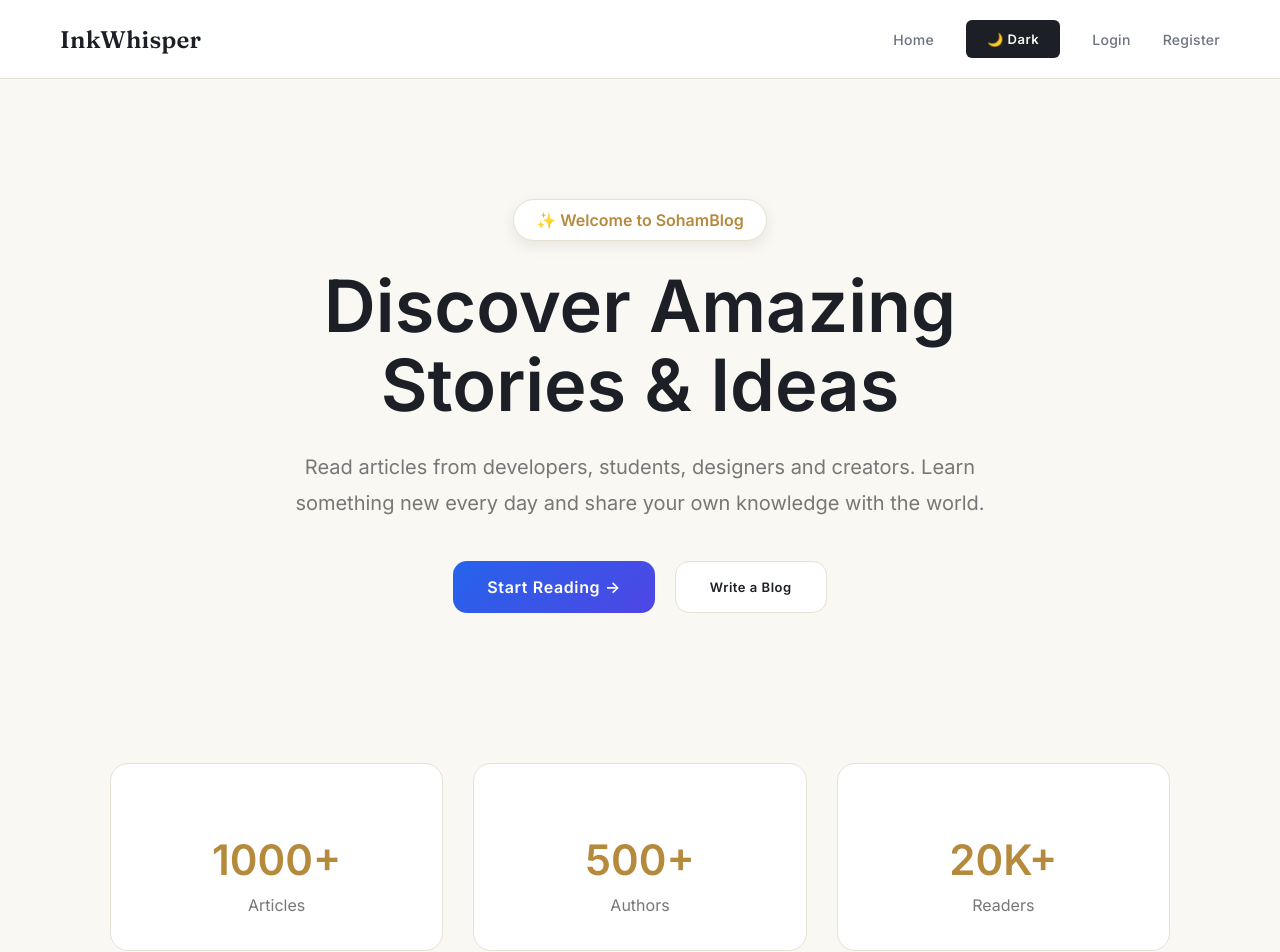
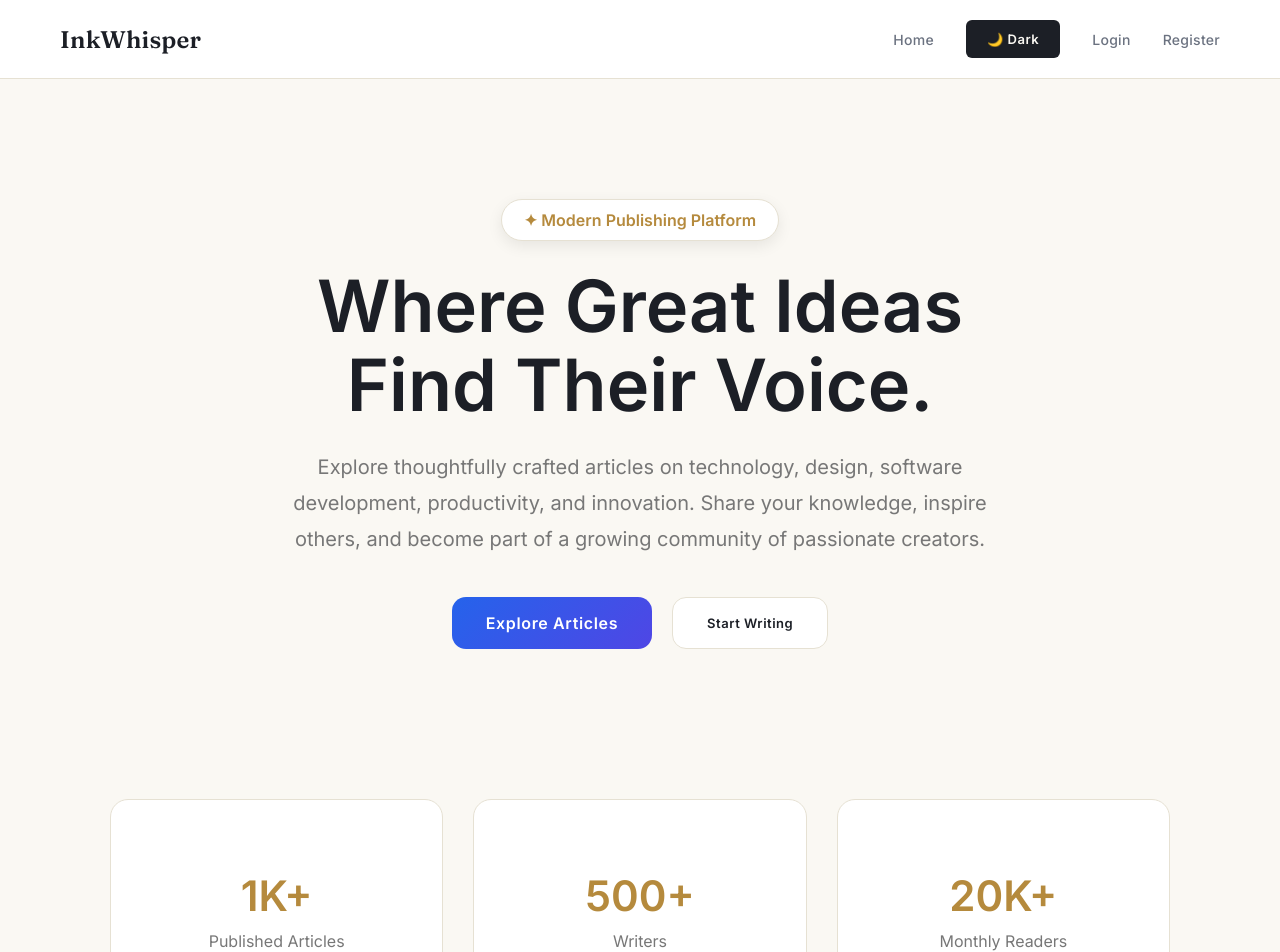
Before and after one commit to SohamPramanik/mern-blog, a React app in the folder frontend/: page / in a window 1280 px wide. Shown: the top 952 px of the page. Built offline with nearby package versions, Linux system fonts and the light colour scheme; no server answers; the HTML template or start-up script is replaced by a standard one.

Commit message:
home.jsx changed

```diff
--- a/frontend/src/pages/Home.jsx
+++ b/frontend/src/pages/Home.jsx
@@ -7,30 +7,31 @@ function Home() {
     <div className="home">
       <section className="hero">
         <div className="hero-content">
-          <span className="hero-badge">✨ Welcome to SohamBlog</span>
+          <span className="hero-badge">✦ Modern Publishing Platform</span>
 
           <h1>
-            Discover Amazing
+            Where Great Ideas
             <br />
-            Stories & Ideas
+            Find Their Voice.
           </h1>
 
           <p>
-            Read articles from developers, students, designers and creators.
-            Learn something new every day and share your own knowledge with the
-            world.
+            Explore thoughtfully crafted articles on technology, design,
+            software development, productivity, and innovation. Share your
+            knowledge, inspire others, and become part of a growing community of
+            passionate creators.
           </p>
 
           <div className="hero-buttons">
             <button className="primary-btn" onClick={() => navigate("/blogs")}>
-              Start Reading →
+              Explore Articles
             </button>
 
             <button
               className="secondary-btn"
               onClick={() => navigate("/create")}
             >
-              Write a Blog
+              Start Writing
             </button>
           </div>
         </div>
@@ -38,18 +39,18 @@ function Home() {
 
       <section className="stats">
         <div className="stat-card">
-          <h2>1000+</h2>
-          <span>Articles</span>
+          <h2>1K+</h2>
+          <span>Published Articles</span>
         </div>
 
         <div className="stat-card">
           <h2>500+</h2>
-          <span>Authors</span>
+          <span>Writers</span>
         </div>
 
         <div className="stat-card">
           <h2>20K+</h2>
-          <span>Readers</span>
+          <span>Monthly Readers</span>
         </div>
       </section>
     </div>
```
